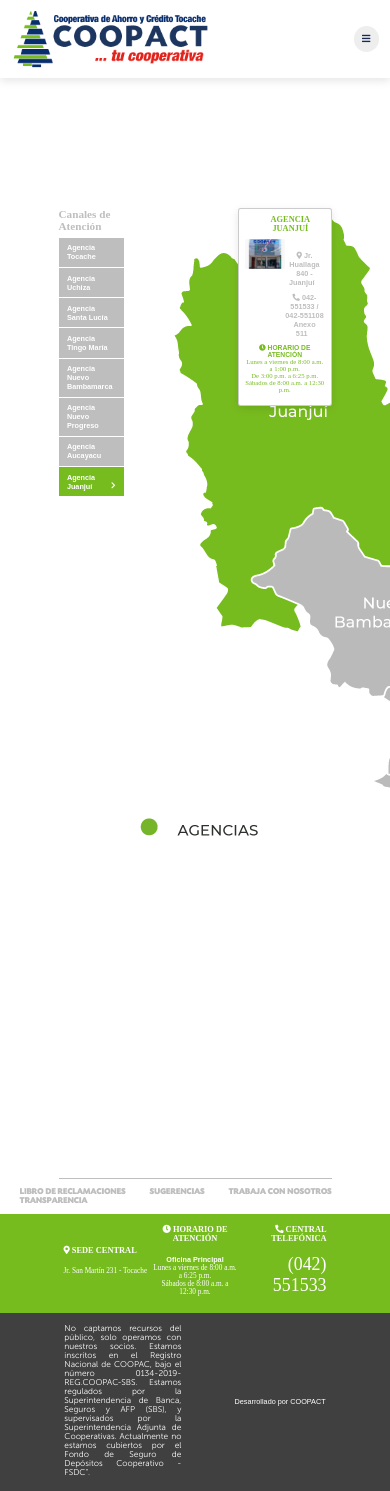
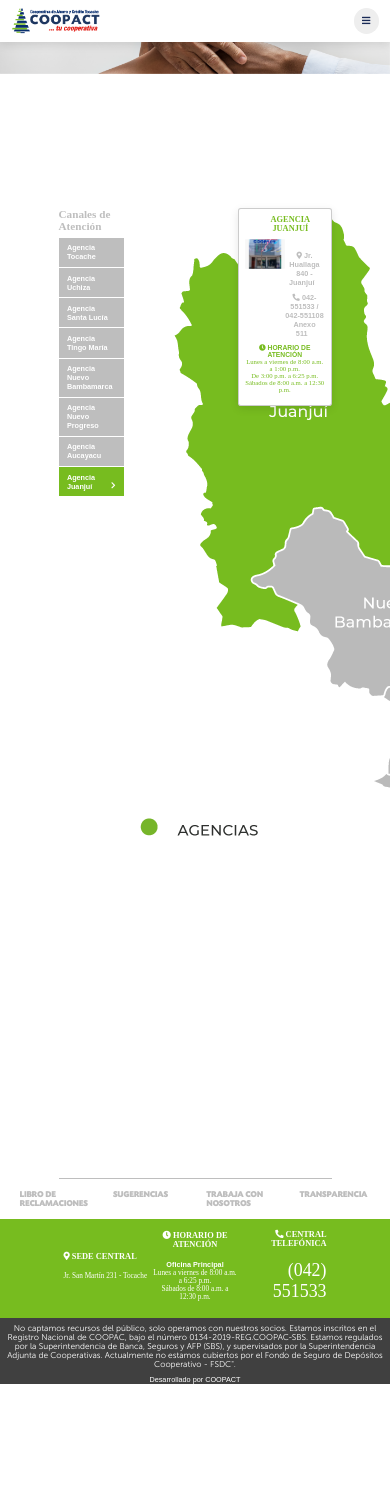
Before and after one commit to jolubk/webcoope, a PHP site: page /agjuanjui.php in a window 390 px wide; the page is wider, and only the part inside the window is pictured. After the commit the page ends 1384 px from the top of that part, so only its background shows below. Run offline with PHP 8.4, Linux system fonts and the light colour scheme; some web fonts are replaced.

Commit message:
cambio estilo

```diff
--- a/css/style.css
+++ b/css/style.css
@@ -1550,6 +1550,35 @@ footer .msjrecursos .equipo{
         font-size: 35%;
     }
 
+    header a.logo img{
+        width: 90px;
+    }
+
+    footer .enlaces{
+        display: block;
+        width: 100%;
+    }
+
+    footer .enlaces .nav{
+        display: grid;
+        grid-template-columns: 1fr 1fr 1fr 1fr;
+    }
+
+    footer .msjrecursos{
+        display: block;
+    }
+
+    footer .msjrecursos .mensaje{
+        width: 100%;
+        padding: 0;
+        text-align: center;
+    }
+
+    footer .msjrecursos .equipo{
+        width: 100%;
+        text-align: center;
+    }
+
     .home .tab-vertical{
         padding: 1rem;
     }
```
